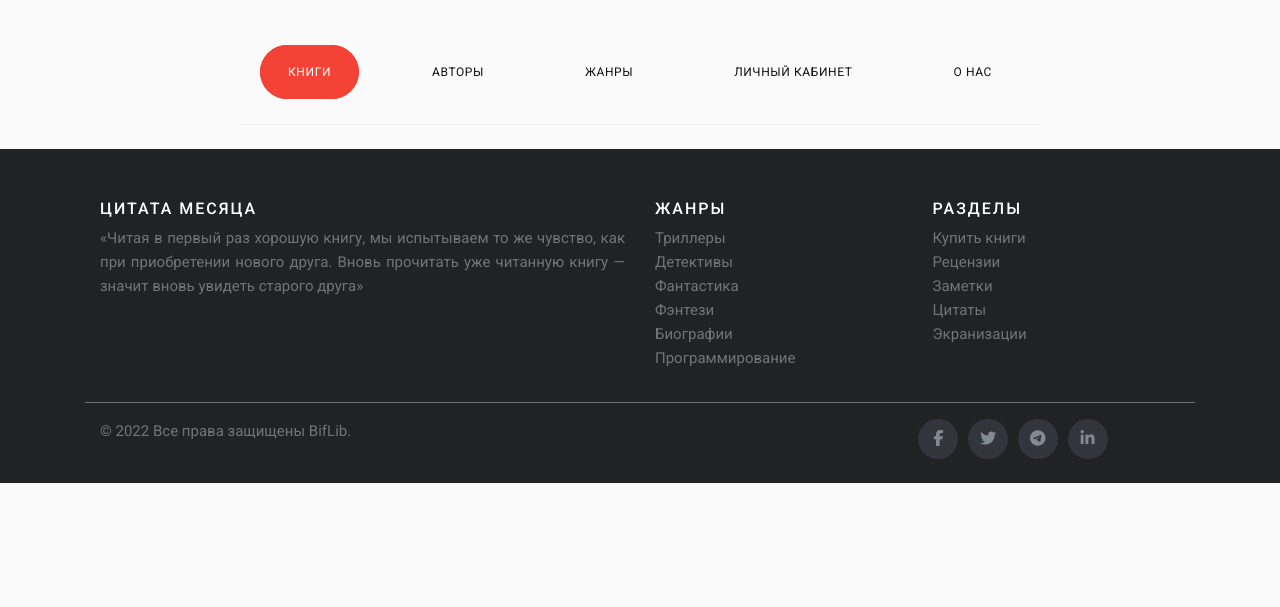
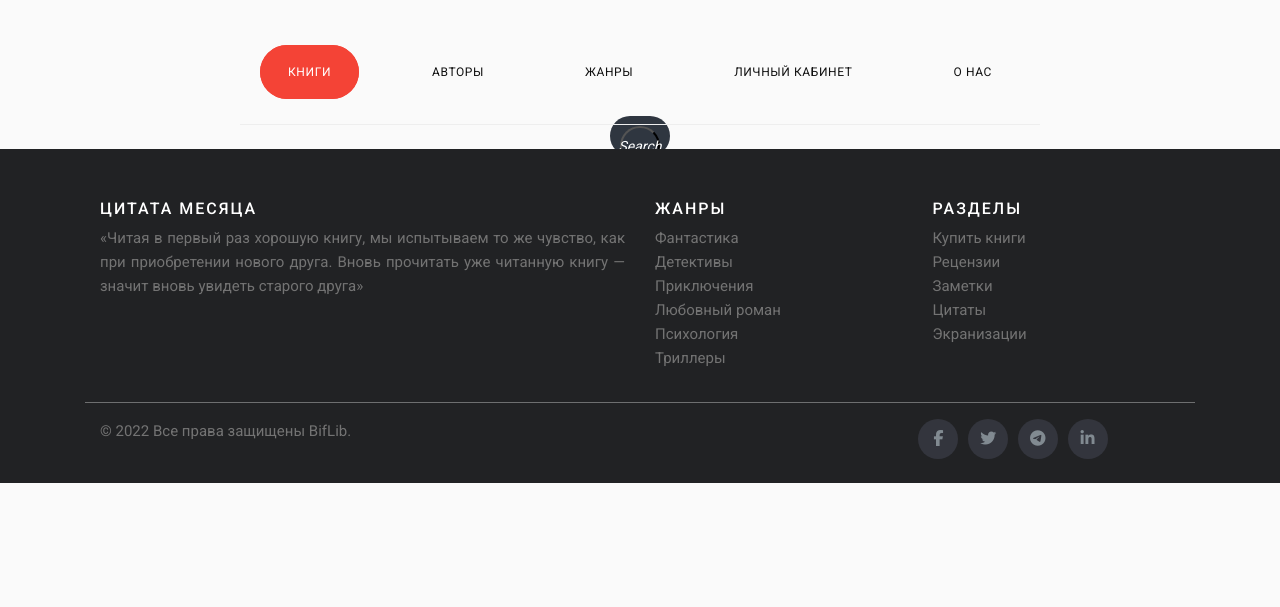
Before and after one commit to przlv/AppReader, a Flask app: page / in a window 1280 px wide. Shown: the top 607 px of the page. Run offline with Flask 2, Linux system fonts and the light colour scheme; data that the repository does not hold is empty; some libraries are stand-ins or nearby versions.

Commit message:
Add_search_box
Add_search_box

```diff
--- a/reader/static/css/style.css
+++ b/reader/static/css/style.css
@@ -250,6 +250,7 @@ a:hover {
 
 .site-footer
 {
+  position: flex;
   background-color:rgb(33, 34, 36)!important;
   padding:45px 0 20px;
   font-size:15px;
@@ -414,3 +415,58 @@ a:hover {
     font-weight:600
   }
 }
+.searchBox {
+   position: absolute;
+   top: 12%;
+   left: 50%;
+   transform:  translate(-50%,50%);
+   background: #2f3640;
+   height: 40px;
+   border-radius: 40px;
+   padding: 10px;
+
+}
+
+.searchBox:hover > .searchInput {
+   width: 240px;
+   padding: 0 6px;
+}
+
+.searchBox:hover > .searchButton {
+ background: white;
+ color : #2f3640;
+}
+
+.searchButton {
+   color: white;
+   float: right;
+   width: 40px;
+   height: 40px;
+   border-radius: 50%;
+   background: #2f3640;
+   display: flex;
+   justify-content: center;
+   align-items: center;
+   transition: 0.4s;
+}
+
+.searchInput {
+   border:none;
+   background: none;
+   outline:none;
+   float:left;
+   padding: 0;
+   color: white;
+   font-size: 16px;
+   transition: 0.4s;
+   line-height: 40px;
+   width: 0px;
+
+}
+
+@media screen and (max-width: 620px) {
+.searchBox:hover > .searchInput {
+   width: 150px;
+   padding: 0 6px;
+}
+}
--- a/reader/templates/base.html
+++ b/reader/templates/base.html
@@ -31,12 +31,12 @@
           <div class="col-xs-6 col-md-3">
             <h6>Жанры</h6>
             <ul class="footer-links">
+              <li><a href="">Фантастика</a></li>
+              <li><a href="">Детективы</a></li>
+              <li><a href="">Приключения</a></li>
+              <li><a href="">Любовный роман</a></li>
+              <li><a href="">Психология</a></li>
               <li><a href="">Триллеры</a></li>
-              <li><a href="">Детективы</a></li>
-              <li><a href="">Фантастика</a></li>
-              <li><a href="">Фэнтези</a></li>
-              <li><a href="">Биографии</a></li>
-              <li><a href="">Программирование</a></li>
             </ul>
           </div>
           <div class="col-xs-6 col-md-3">
--- a/reader/templates/index.html
+++ b/reader/templates/index.html
@@ -1,5 +1,4 @@
 {% extends 'base.html' %}
-
 
 {% block content %}
     <div class="container mx-auto mt-4">
@@ -38,6 +37,17 @@
 {% endfor %}
   </div>
    </div>
+     <!-- Search Box-->
+  <div class="searchBox">
+
+   <input class="searchInput"type="text" name="" placeholder="Search">
+   <button class="searchButton" href="#">
+       <i class="material-icons">
+           Search
+       </i>
+   </button>
+</div>
+
 
     {% for page_num in books.iter_pages(left_edge=1, right_edge=1, left_current=1, right_current=2) %}
       {% if page_num %}
```
